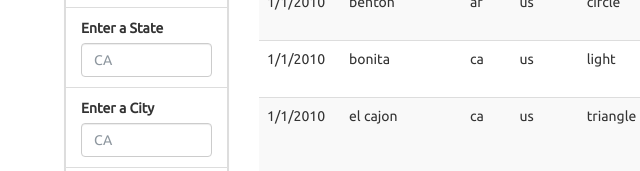
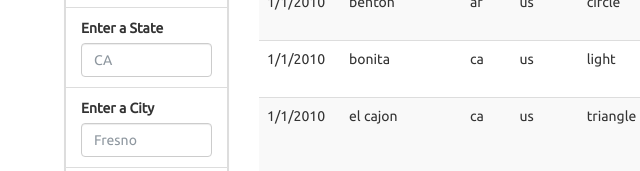
Before and after one commit to douglasdrake/tablefilter, a plain HTML site: page index.html in a window 1280 px wide. Shown: the part 867-1038 px from the top of the page, 6-646 px from the left. Drawn offline with nearby package versions, Linux system fonts and the light colour scheme.

```diff
--- a/index.html
+++ b/index.html
@@ -51,7 +51,7 @@
                       </li>
                       <li class="filter list-group-item">
                         <label for="state">Enter a City</label>
-                        <input class="form-control" id="city" type="text" placeholder="CA">
+                        <input class="form-control" id="city" type="text" placeholder="Fresno">
                     </li>
 
                       <li class="filter list-group-item">
```
